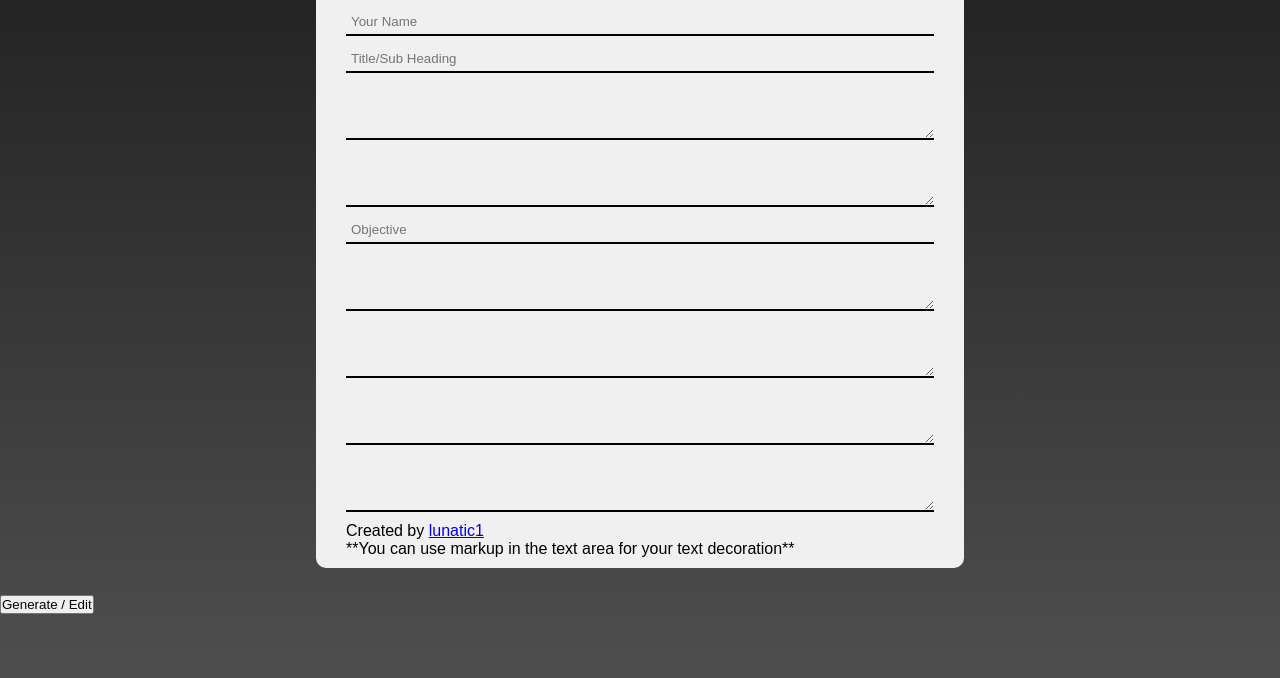
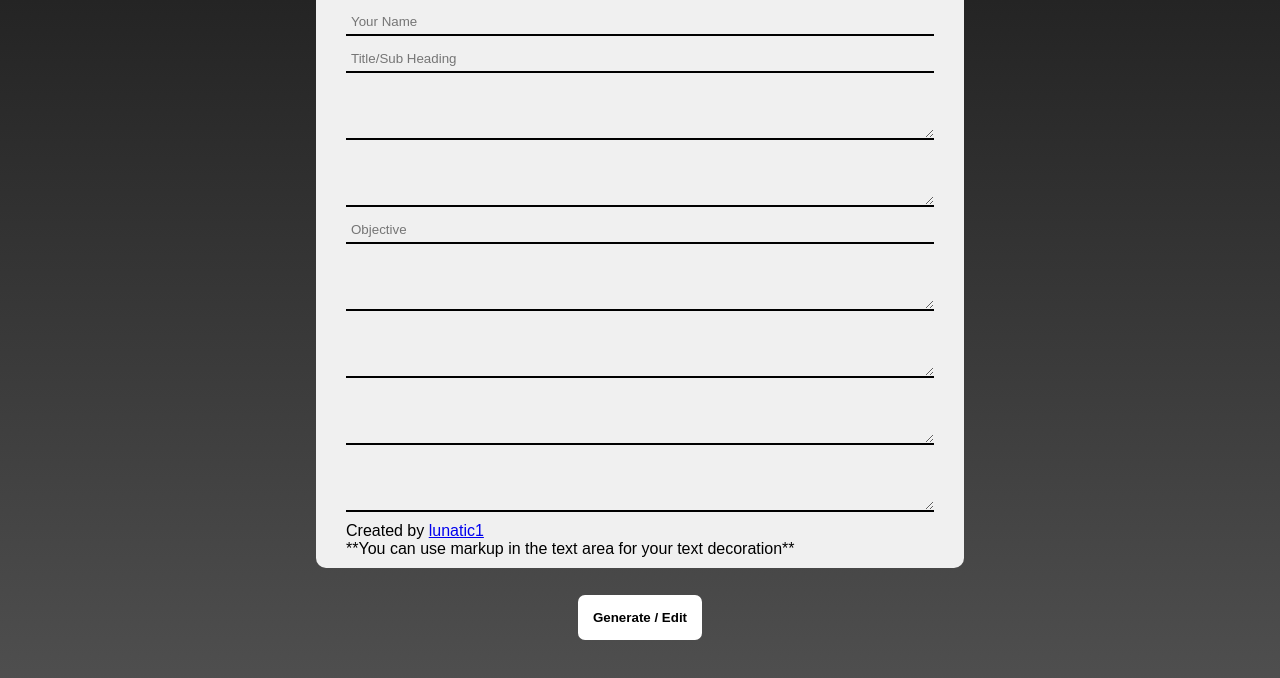
Before and after one commit to FrankGrillo1991/Dynamic-Resume-Creator, a plain HTML site: page index.html in a window 1280 px wide. Shown: the part 96-774 px from the top of the page. Drawn offline with Linux system fonts and the light colour scheme.

Commit message:
Update style.css

```diff
--- a/style.css
+++ b/style.css
@@ -42,3 +42,15 @@ textarea {
     display: block;
     width: 100%;
 }
+
+button {
+    border: none;
+    background-color: white;
+    padding: 15px;
+    border-radius: 7px;
+    font-weight: bold;
+    cursor: pointer;
+    display: block;
+    margin: auto;
+    margin-bottom: 20px;
+}
```
